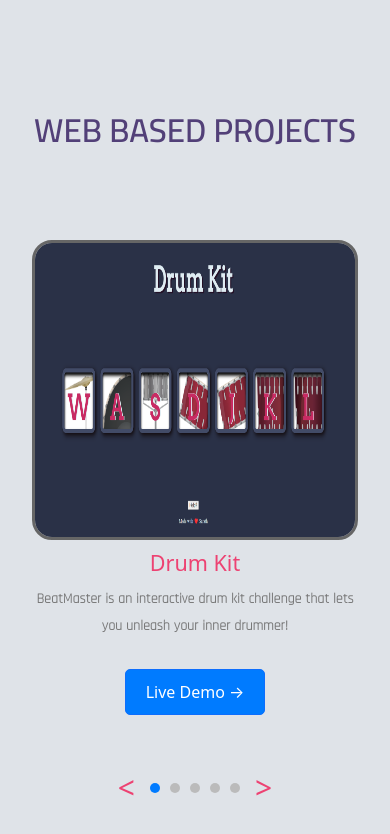
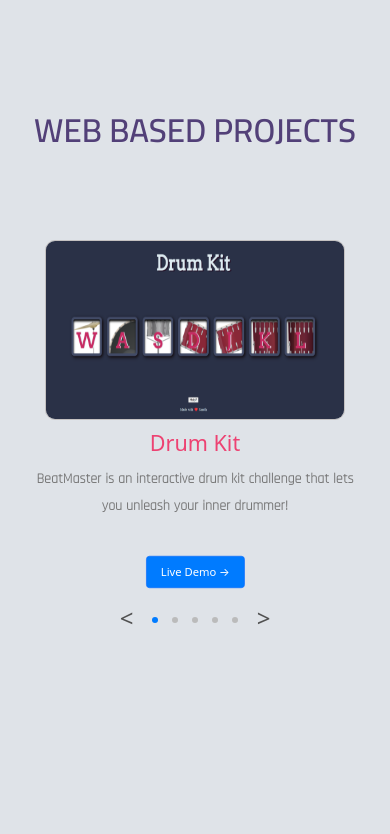
Before and after one commit to SarathA9/Sar_Folio, a plain HTML site: page index.html in a window 390 px wide. Shown: the part 6331-7165 px from the top of the page. After the commit the page ends 7056 px from the top, so only its background shows below. Drawn offline with nearby package versions, Linux system fonts and the light colour scheme; a web font is replaced by a local one.

Commit message:
Update style.css

```diff
--- a/style.css
+++ b/style.css
@@ -592,8 +592,8 @@ body {
   max-width: 100%;
   width: 600px;
   height: 300px;
-  border-radius: 20px;
-  border: 3px solid #666;
+  border-radius: 10px;
+  border: 1.5px solid #c4c1c1;
   margin-top: 50px;
 }
 
@@ -658,3 +658,34 @@ body {
 .dot.active {
   background-color: #007bff;
 }
+.project-details a{
+  transition: .5s;
+}
+.project-details a:hover{
+  background-color: #fff;
+    color: rgb(16, 49, 90);
+    transform: scale(1.1);
+}
+.project-navigation .left,.project-navigation .right{
+  color: #515151;
+  margin-top: -5px;
+}
+@media (max-width: 450px) {
+  .project img{
+    width: 300px;
+    height: 180px;
+  }
+  .project-details a{
+    transform: scale(0.7);
+  }
+  .project-navigation .left,.project-navigation .right{
+    transform: scale(0.8);
+    margin-top: -55px;
+
+  }
+  .nav-dots span{
+    transform: scale(.6);
+    margin-top: -30px;
+  }
+
+}
```
